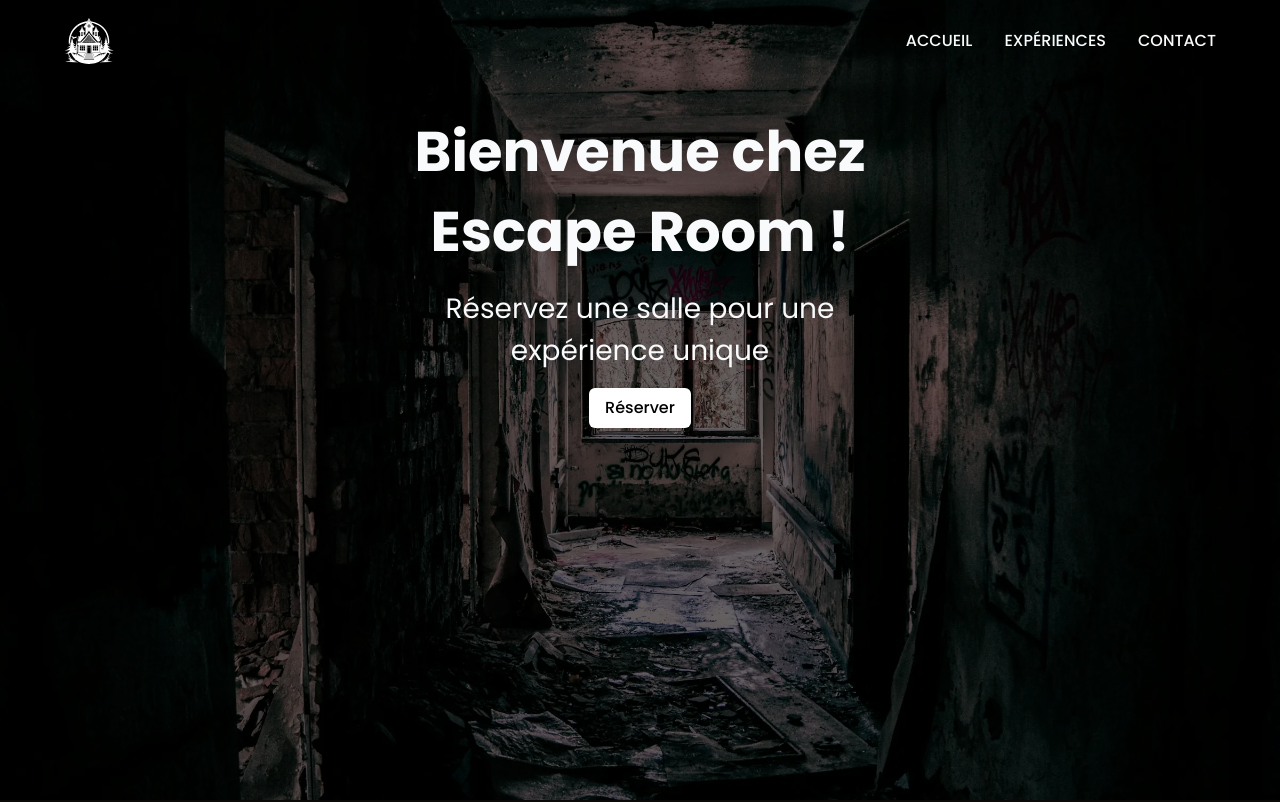
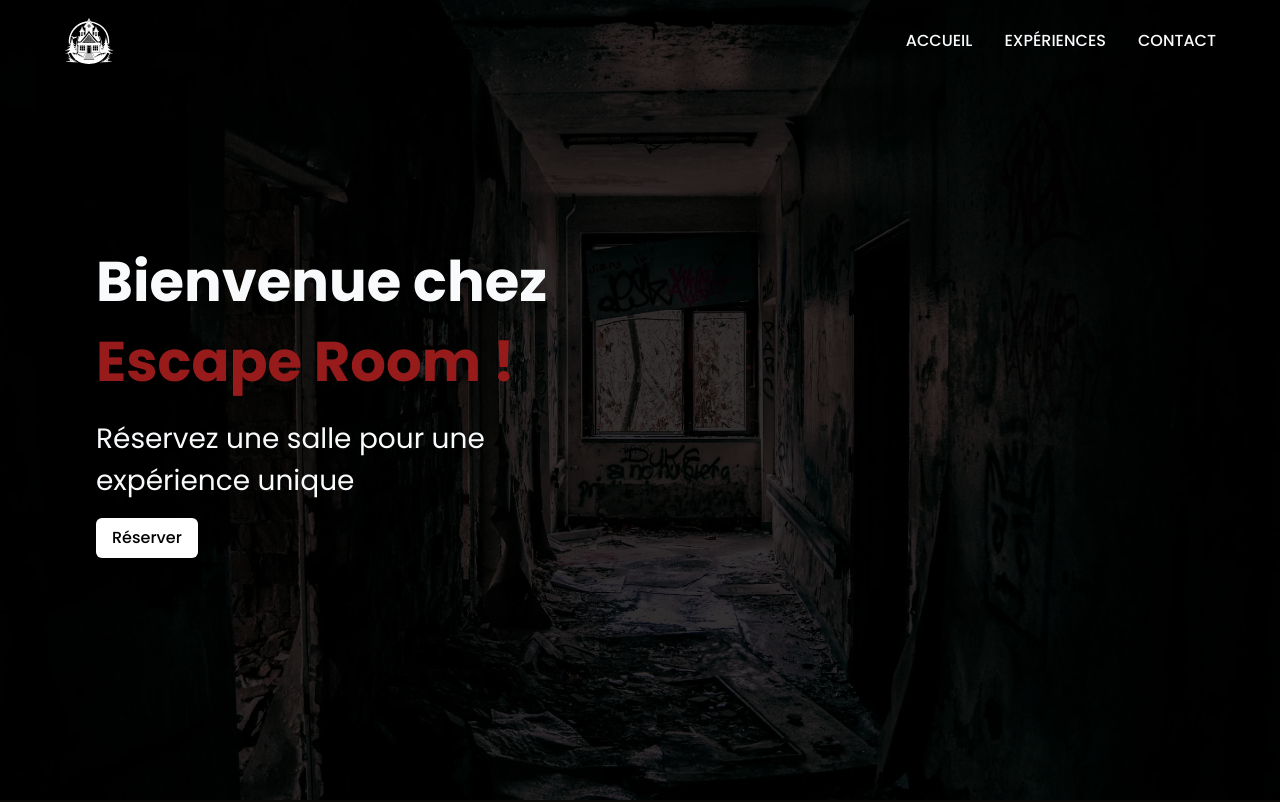
Before and after one commit to SebastienLaurentt/Escape-Game, a Next.js app: page / in a window 1280 px wide. Shown: the top 802 px of the page. Built offline with nearby package versions, Linux system fonts and the light colour scheme.

Commit message:
update css and responsive display

```diff
--- a/components/shared/Sections/Hero.tsx
+++ b/components/shared/Sections/Hero.tsx
@@ -4,16 +4,17 @@ import { Button } from "../../ui/button";
 
 const Hero = () => {
   return (
-    <div className="relative flex h-screen flex-row justify-center overflow-hidden">
-      <div className="absolute left-0 top-0 z-10 size-full bg-black opacity-60" />
+    <div className="relative flex h-screen flex-row justify-center overflow-hidden xl:items-center xl:justify-start">
+      <div className="absolute left-0 top-0 z-10 size-full bg-black opacity-80" />
       <div className="relative flex h-screen  flex-row justify-center">
         <Image src={BgHome} alt="home picture" className="object-cover" />
       </div>
-      <div className="absolute  z-10 mt-60 flex flex-col items-center px-4 lg:mt-28">
-        <h1 className="text-center text-3xl font-bold md:w-[400px] md:text-4xl lg:w-[500px] lg:text-5xl">
-          Bienvenue chez Escape Room !{" "}
+      <div className="absolute  z-10 mt-60 flex flex-col items-center px-4 text-center lg:mt-72 xl:ml-20 xl:mt-0 xl:items-start xl:text-left 2xl:mb-12 2xl:ml-52">
+        <h1 className=" text-3xl font-bold md:w-[400px] md:text-4xl lg:w-[500px] lg:text-5xl">
+          Bienvenue chez{" "}
+          <span className="text-accent-foreground">Escape Room !</span>
         </h1>
-        <p className="my-4 w-[200px] text-center md:w-[400px] md:text-lg lg:text-xl">
+        <p className="my-4 w-[200px]  md:w-[400px] md:text-lg lg:text-xl">
           Réservez une salle pour une expérience unique
         </p>
         <Button className="bg-white text-black">Réserver</Button>
```
